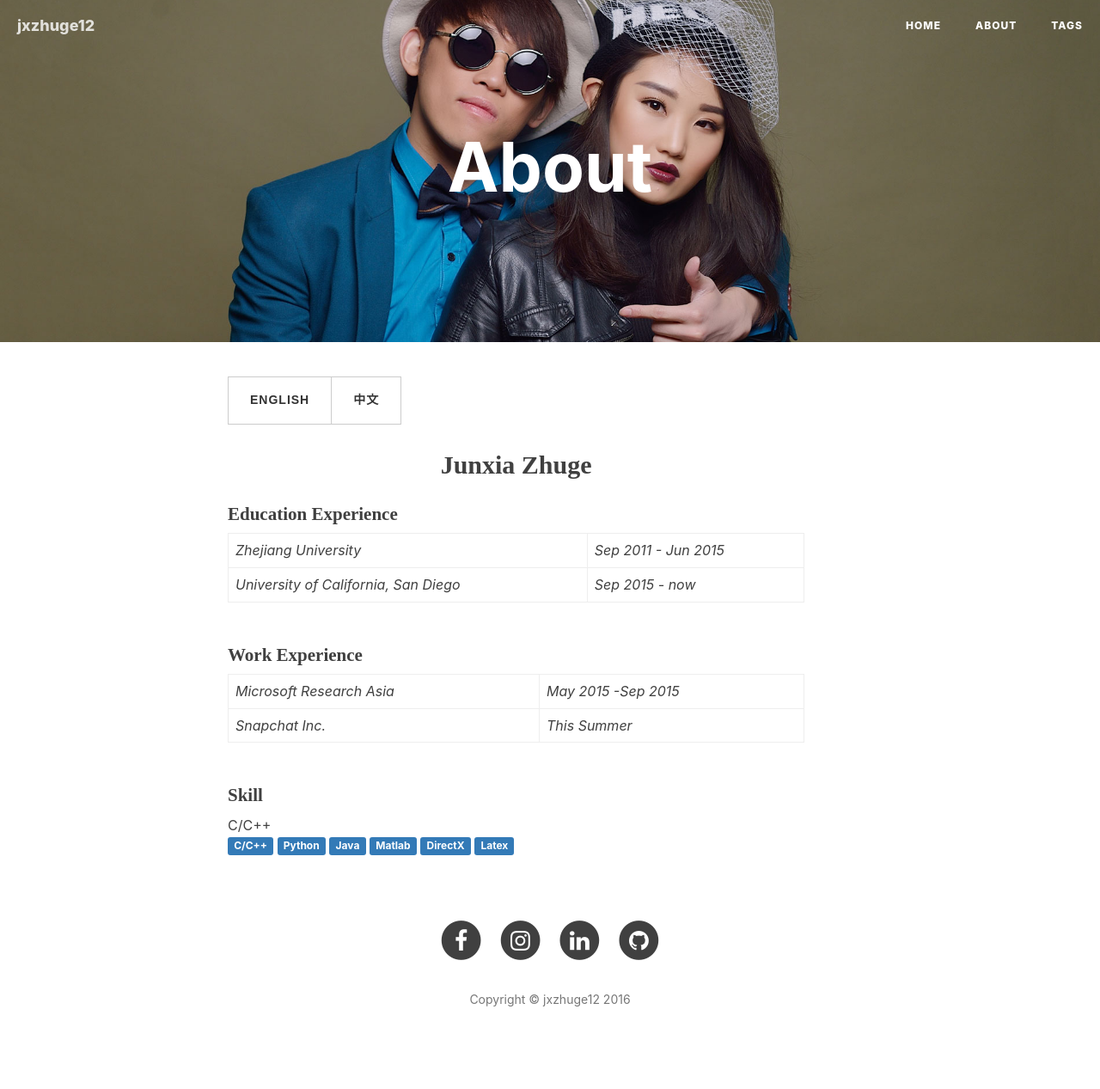
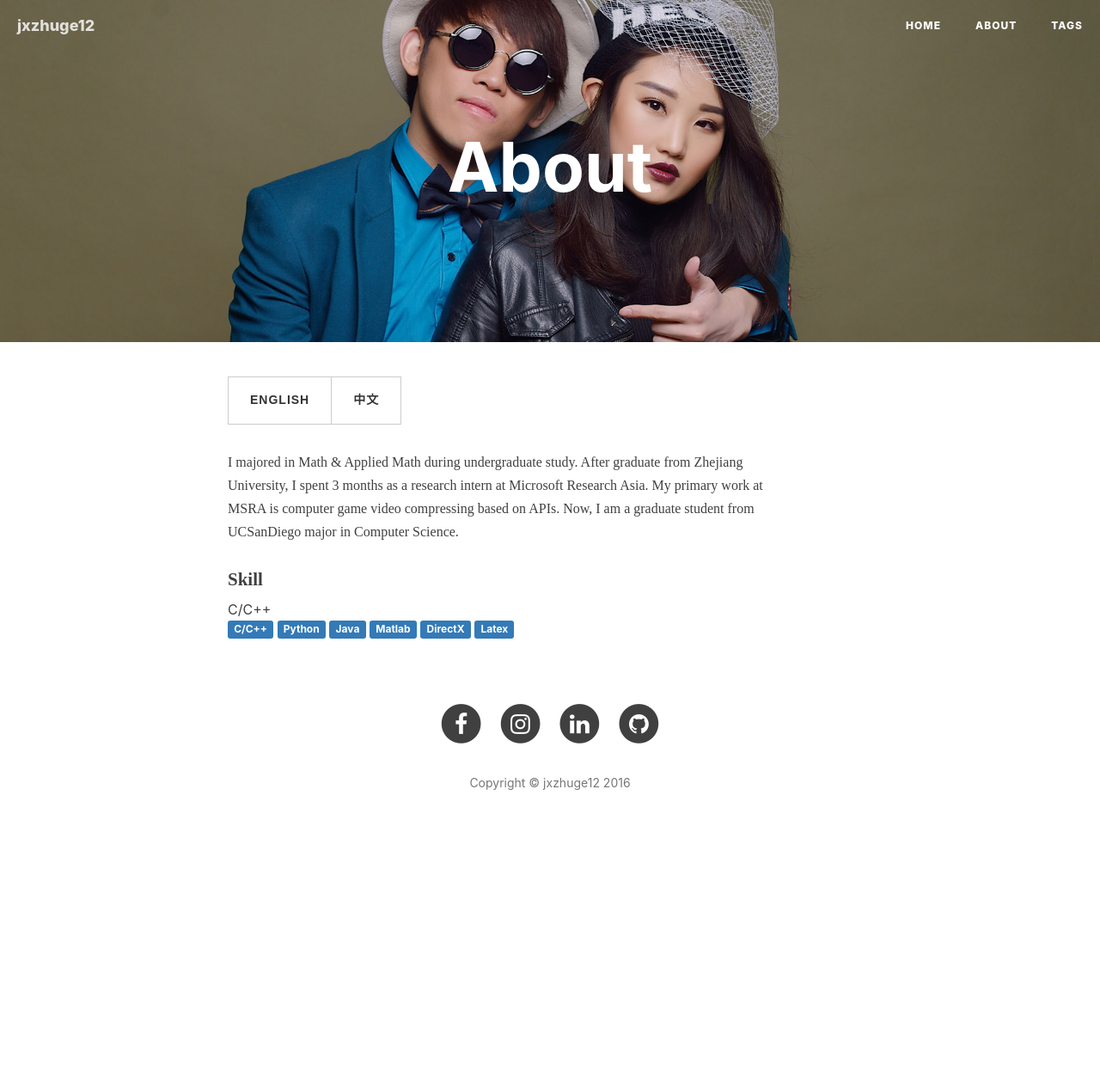
Before and after one commit to jxzhuge12/jxzhuge12.github.io, a Jekyll site: the page built from about.html, in a window 1280 px wide. Shown: the whole page at 86% size. Built offline with Jekyll 4.4.1, drawn with Linux system fonts in a browser that asks for light colours; nearby versions of some CDN libraries; comment, search, counter and statistics services are not loaded; after the commit the page ends 1015 px from its top, so only the background shows below that.

Commit message:
refresh about

```diff
--- a/about.html
+++ b/about.html
@@ -19,38 +19,18 @@ header-img: "img/about-bg.jpg"
 
 <!-- English Version -->
 <div class="en post-container">
-<h2 align="center" style="font-family: Times New Roman;">Junxia Zhuge</h2>
-<h4 style="font-family: Times New Roman;">Education Experience</h4>
-<table style="width:100%">
-  <tr>
-    <td><i>Zhejiang University</i></td>
-    <td><i>Sep 2011 - Jun 2015</i></td>
-  </tr>
-  <tr>
-    <td><i>University of California, San Diego</i></td>
-    <td><i>Sep 2015 - now</i></td>
-  </tr>
-</table>
-<h4 style="font-family: Times New Roman;">Work Experience</h4>
-<table style="width:100%">
-  <tr>
-    <td><i>Microsoft Research Asia</i></td>
-    <td><i>May 2015 -Sep 2015</i></td>
-  </tr>
-  <tr>
-    <td><i>Snapchat Inc.</i></td>
-    <td><i>This Summer</i></td>
-  </tr>
-</table>
+<p style="font-family: Times New Roman;">
+I majored in Math & Applied Math during undergraduate study.
+After graduate from Zhejiang University, I spent 3 months as a research intern at Microsoft Research Asia.
+My primary work at MSRA is computer game video compressing based on APIs.
+Now, I am a graduate student from UCSanDiego major in Computer Science.
+</p>
+</div>
+
 <h4 style="font-family: Times New Roman;">Skill</h4>
-
-
 <div class="tags">
 <span>C/C++</span>
 </div>
-
-
-
 <span class="label label-primary">C/C++</span>
 <span class="label label-primary">Python</span>
 <span class="label label-primary">Java</span>
@@ -58,7 +38,6 @@ header-img: "img/about-bg.jpg"
 <span class="label label-primary">DirectX</span>
 <span class="label label-primary">Latex</span>
 <div style="height:20px;"></div>
-</div>
 
 <!-- Handle Language Change -->
 <script type="text/javascript">
```
